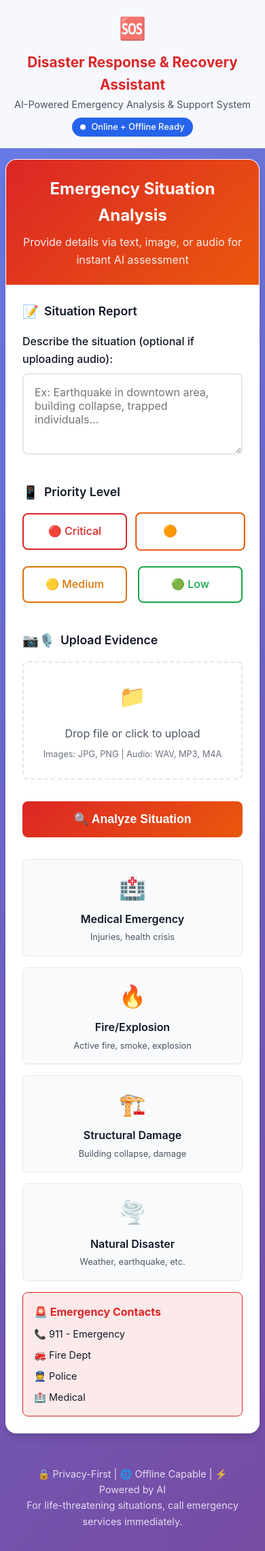
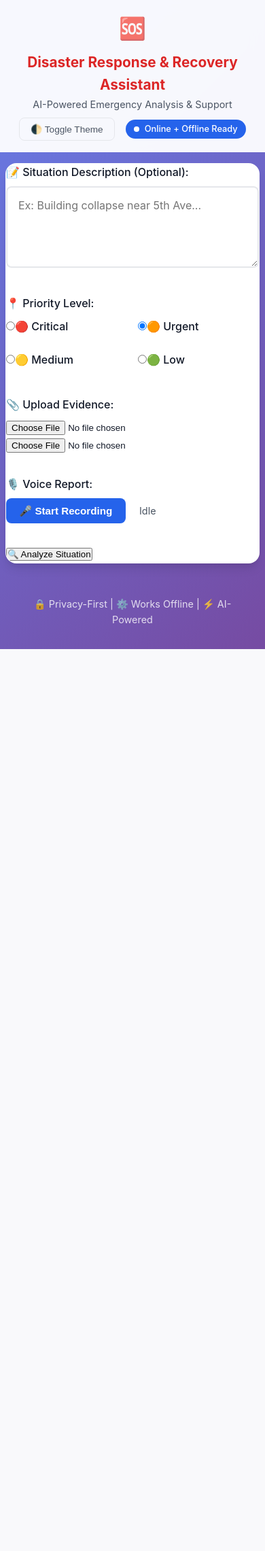
Before and after one commit to rembertdesigns/gemma3n-disaster-assistant, a FastAPI app: page / in a window 390 px wide. Shown: the whole page at 68% size. After the commit the page ends 955 px from the top, so only its background shows below. Run offline with FastAPI, Linux system fonts and the light colour scheme.

Commit message:
✨ Added Whisper voice transcription, mobile UI upgrades, result rendering, dark mode, and audio upload

```diff
--- a/static/css/styles.css
+++ b/static/css/styles.css
@@ -107,6 +107,27 @@
     animation: blink 1.5s infinite;
   }
 
+  .controls {
+    display: flex;
+    gap: 1rem;
+    align-items: center;
+  }
+
+  #toggleThemeBtn {
+    background: none;
+    border: 1px solid var(--border-color);
+    border-radius: 8px;
+    padding: 0.5rem 1rem;
+    font-size: 0.85rem;
+    cursor: pointer;
+    transition: background 0.2s ease;
+    color: var(--text-secondary);
+  }
+
+  #toggleThemeBtn:hover {
+    background: rgba(0, 0, 0, 0.05);
+  }
+
   @keyframes blink {
     0%, 50% { opacity: 1; }
     51%, 100% { opacity: 0.3; }
@@ -162,6 +183,33 @@
 
   .form-container {
     padding: 2rem;
+  }
+
+  #recordBtn {
+    background: var(--info-blue);
+    color: white;
+    padding: 0.6rem 1.2rem;
+    border: none;
+    border-radius: 8px;
+    font-size: 0.95rem;
+    font-weight: 600;
+    cursor: pointer;
+    transition: background 0.2s ease;
+    margin-right: 1rem;
+  }
+
+  #recordBtn:hover {
+    background: #1e40af;
+  }
+
+  #recordStatus {
+    font-size: 0.9rem;
+    color: var(--text-secondary);
+  }
+
+  #playback {
+    margin-top: 1rem;
+    width: 100%;
   }
 
   .form-section {
@@ -533,3 +581,22 @@
       font-size: 2rem;
     }
   }
+
+  [data-theme='dark'] {
+    --light-bg: #1f2937;
+    --card-bg: #111827;
+    --text-primary: #f9fafb;
+    --text-secondary: #9ca3af;
+    --border-color: #374151;
+    --shadow: none;
+    --shadow-lg: none;
+    --neutral-gray: #9ca3af;
+  }
+
+  [data-theme='dark'] body {
+    background: linear-gradient(135deg, #0f172a, #1e293b);
+  }
+
+  [data-theme='dark'] .footer {
+    color: rgba(255, 255, 255, 0.6);
+  }
--- a/templates/index.html
+++ b/templates/index.html
@@ -1,11 +1,11 @@
 <!-- templates/index.html -->
 <!DOCTYPE html>
-<html lang="en">
+<html lang="en" data-theme="light">
 <head>
-  <meta charset="UTF-8">
-  <meta name="viewport" content="width=device-width, initial-scale=1.0">
+  <meta charset="UTF-8" />
+  <meta name="viewport" content="width=device-width, initial-scale=1.0"/>
   <title>Disaster Response & Recovery Assistant</title>
-  <link rel="stylesheet" href="/static/css/styles.css">
+  <link rel="stylesheet" href="/static/css/styles.css" />
 </head>
 <body>
   <header class="header">
@@ -13,8 +13,10 @@
       <div class="logo">🆘</div>
       <div>
         <h1 class="title">Disaster Response & Recovery Assistant</h1>
-        <p class="subtitle">AI-Powered Emergency Analysis & Support System</p>
+        <p class="subtitle">AI-Powered Emergency Analysis & Support</p>
       </div>
+      <div class="controls">
+        <button id="toggleThemeBtn">🌓 Toggle Theme</button>
         <div class="status-bar">
           <div class="status-indicator status-offline">
             <div class="status-dot"></div>
@@ -22,126 +24,49 @@
           </div>
         </div>
       </div>
+    </div>
   </header>
 
   <div class="container">
     <div class="main-card">
-      <div class="card-header">
-        <h2>Emergency Situation Analysis</h2>
-        <p>Provide details via text, image, or audio for instant AI assessment</p>
+      <form id="analysisForm" method="post" action="/analyze" enctype="multipart/form-data">
+        <div class="form-section">
+          <label for="report_text">📝 Situation Description (Optional):</label>
+          <textarea name="report_text" id="report_text" rows="4" placeholder="Ex: Building collapse near 5th Ave..."></textarea>
         </div>
 
-      <div class="form-container">
-        <form id="analysisForm" method="post" action="/analyze" enctype="multipart/form-data">
-          <!-- TEXT INPUT -->
         <div class="form-section">
-            <div class="section-title">
-              <span class="section-icon">📝</span>
-              Situation Report
-            </div>
-            <div class="input-group">
-              <label for="report_text">Describe the situation (optional if uploading audio):</label>
-              <textarea
-                name="report_text"
-                id="report_text"
-                placeholder="Ex: Earthquake in downtown area, building collapse, trapped individuals..."
-              ></textarea>
+          <label>📍 Priority Level:</label>
+          <div class="priority-selector">
+            <label><input type="radio" name="priority" value="critical" />🔴 Critical</label>
+            <label><input type="radio" name="priority" value="urgent" checked />🟠 Urgent</label>
+            <label><input type="radio" name="priority" value="medium" />🟡 Medium</label>
+            <label><input type="radio" name="priority" value="low" />🟢 Low</label>
           </div>
         </div>
 
-          <!-- PRIORITY -->
         <div class="form-section">
-            <div class="section-title">
-              <span class="section-icon">📱</span>
-              Priority Level
-            </div>
-            <div class="priority-selector">
-              <div class="priority-option priority-critical">
-                <input type="radio" name="priority" value="critical" class="priority-input" id="critical">
-                <label for="critical" class="priority-label">🔴 Critical</label>
-              </div>
-              <div class="priority-option priority-urgent">
-                <input type="radio" name="priority" value="urgent" class="priority-input" id="urgent" checked>
-                <label for="urgent" class="priority-label">🟠 Urgent</label>
-              </div>
-              <div class="priority-option priority-medium">
-                <input type="radio" name="priority" value="medium" class="priority-input" id="medium">
-                <label for="medium" class="priority-label">🟡 Medium</label>
-              </div>
-              <div class="priority-option priority-low">
-                <input type="radio" name="priority" value="low" class="priority-input" id="low">
-                <label for="low" class="priority-label">🟢 Low</label>
-              </div>
-            </div>
+          <label>📎 Upload Evidence:</label>
+          <input type="file" name="file" accept=".jpg,.jpeg,.png" />
+          <input type="file" name="audio" id="audioUpload" accept=".wav,.mp3,.m4a" />
         </div>
 
-          <!-- UPLOAD AREA -->
         <div class="form-section">
-            <div class="section-title">
-              <span class="section-icon">📷🎙️</span>
-              Upload Evidence
-            </div>
-            <div class="file-upload-area" id="fileUpload">
-              <div class="upload-icon">📁</div>
-              <div class="upload-text">Drop file or click to upload</div>
-              <div class="file-types">Images: JPG, PNG | Audio: WAV, MP3, M4A</div>
-              <input type="file" name="file" class="file-input" accept=".jpg,.jpeg,.png" id="fileInput">
-              <input type="file" name="audio" class="file-input" accept=".wav,.mp3,.m4a" id="audioInput">
-            </div>
+          <label>🎙️ Voice Report:</label>
+          <button type="button" id="recordBtn">🎤 Start Recording</button>
+          <span id="recordStatus">Idle</span>
+          <audio id="playback" controls style="display:none;"></audio>
         </div>
 
-          <!-- SUBMIT -->
-          <button type="submit" class="analyze-button" id="analyzeBtn">
-            <div class="button-content">
-              <div class="loading-spinner" id="loadingSpinner"></div>
-              <span id="buttonText">🔍 Analyze Situation</span>
-            </div>
-          </button>
+        <button type="submit" id="analyzeBtn">🔍 Analyze Situation</button>
       </form>
-
-        <!-- QUICK ACTIONS -->
-        <div class="quick-actions">
-          <div class="quick-action" onclick="setQuickReport('medical')">
-            <div class="quick-action-icon">🏥</div>
-            <div class="quick-action-title">Medical Emergency</div>
-            <div class="quick-action-desc">Injuries, health crisis</div>
-          </div>
-          <div class="quick-action" onclick="setQuickReport('fire')">
-            <div class="quick-action-icon">🔥</div>
-            <div class="quick-action-title">Fire/Explosion</div>
-            <div class="quick-action-desc">Active fire, smoke, explosion</div>
-          </div>
-          <div class="quick-action" onclick="setQuickReport('structural')">
-            <div class="quick-action-icon">🏗️</div>
-            <div class="quick-action-title">Structural Damage</div>
-            <div class="quick-action-desc">Building collapse, damage</div>
-          </div>
-          <div class="quick-action" onclick="setQuickReport('natural')">
-            <div class="quick-action-icon">🌪️</div>
-            <div class="quick-action-title">Natural Disaster</div>
-            <div class="quick-action-desc">Weather, earthquake, etc.</div>
-          </div>
     </div>
 
-        <!-- EMERGENCY CONTACTS -->
-        <div class="emergency-contacts">
-          <h3>🚨 Emergency Contacts</h3>
-          <div class="contacts-grid">
-            <div class="contact-item">📞 911 - Emergency</div>
-            <div class="contact-item">🚒 Fire Dept</div>
-            <div class="contact-item">👮 Police</div>
-            <div class="contact-item">🏥 Medical</div>
-          </div>
-        </div>
-      </div>
-    </div>
-
-    <!-- RESULTS CARD -->
     {% if result %}
-    <div class="result-card">
+    <div class="result-card" id="resultCard">
       <h2>📊 AI Situation Assessment</h2>
       {% if result.error %}
-        <p class="result-error"><strong>Error:</strong> {{ result.error }}</p>
+        <p><strong>Error:</strong> {{ result.error }}</p>
       {% else %}
         <p><strong>Type:</strong> {{ result.type|capitalize }}</p>
         {% if result.type == 'image' %}
@@ -153,80 +78,69 @@
         {% endif %}
       {% endif %}
     </div>
+    <script>document.getElementById('resultCard').scrollIntoView({ behavior: 'smooth' });</script>
     {% endif %}
   </div>
 
-  <!-- FOOTER -->
   <footer class="footer">
-    <p>🔒 Privacy-First | 🌐 Offline Capable | ⚡ Powered by AI</p>
-    <p>For life-threatening situations, call emergency services immediately.</p>
+    <p>🔒 Privacy-First | ⚙️ Works Offline | ⚡ AI-Powered</p>
   </footer>
 
-  <!-- SCRIPTS -->
   <script>
-    const fileUpload = document.getElementById('fileUpload');
-    const fileInput = document.getElementById('fileInput');
-    const analyzeBtn = document.getElementById('analyzeBtn');
-    const loadingSpinner = document.getElementById('loadingSpinner');
-    const buttonText = document.getElementById('buttonText');
+    // Theme toggle
+    const themeBtn = document.getElementById('toggleThemeBtn');
+    themeBtn.addEventListener('click', () => {
+      const html = document.documentElement;
+      const current = html.getAttribute('data-theme');
+      const next = current === 'dark' ? 'light' : 'dark';
+      html.setAttribute('data-theme', next);
+      localStorage.setItem('theme', next);
+    });
 
-    fileUpload.addEventListener('dragover', (e) => {
-      e.preventDefault();
-      fileUpload.classList.add('dragover');
-    });
-    fileUpload.addEventListener('dragleave', () => {
-      fileUpload.classList.remove('dragover');
-    });
-    fileUpload.addEventListener('drop', (e) => {
-      e.preventDefault();
-      fileUpload.classList.remove('dragover');
-      const files = e.dataTransfer.files;
-      if (files.length > 0) {
-        if (files[0].type.startsWith("audio")) {
-          document.getElementById('audioInput').files = files;
+    // Load saved theme
+    const savedTheme = localStorage.getItem('theme');
+    if (savedTheme) document.documentElement.setAttribute('data-theme', savedTheme);
+
+    // Voice recording
+    const recordBtn = document.getElementById('recordBtn');
+    const recordStatus = document.getElementById('recordStatus');
+    const audioUpload = document.getElementById('audioUpload');
+    const playback = document.getElementById('playback');
+
+    let mediaRecorder;
+    let audioChunks = [];
+
+    recordBtn.addEventListener('click', async () => {
+      if (recordBtn.textContent.includes("Stop")) {
+        mediaRecorder.stop();
+        recordBtn.textContent = "🎤 Start Recording";
+        recordStatus.textContent = "Processing...";
       } else {
-          fileInput.files = files;
-        }
-        updateFileUploadText(files[0].name);
+        const stream = await navigator.mediaDevices.getUserMedia({ audio: true });
+        mediaRecorder = new MediaRecorder(stream);
+        audioChunks = [];
+
+        mediaRecorder.ondataavailable = e => audioChunks.push(e.data);
+        mediaRecorder.onstop = () => {
+          const blob = new Blob(audioChunks, { type: 'audio/webm' });
+          const file = new File([blob], "voice_input.webm", { type: 'audio/webm' });
+
+          const dt = new DataTransfer();
+          dt.items.add(file);
+          audioUpload.files = dt.files;
+
+          playback.src = URL.createObjectURL(blob);
+          playback.style.display = 'block';
+          recordStatus.textContent = "Recorded";
+        };
+
+        mediaRecorder.start();
+        recordBtn.textContent = "⏹ Stop Recording";
+        recordStatus.textContent = "Recording...";
       }
     });
-    fileInput.addEventListener('change', (e) => {
-      if (e.target.files.length > 0) {
-        updateFileUploadText(e.target.files[0].name);
-      }
-    });
-    document.getElementById('audioInput').addEventListener('change', (e) => {
-      if (e.target.files.length > 0) {
-        updateFileUploadText(e.target.files[0].name);
-      }
-    });
-    function updateFileUploadText(filename) {
-      const uploadText = fileUpload.querySelector('.upload-text');
-      uploadText.textContent = `Selected: ${filename}`;
-      uploadText.style.color = '#16a34a';
-    }
-    document.getElementById('analysisForm').addEventListener('submit', (e) => {
-      analyzeBtn.classList.add('processing');
-      loadingSpinner.style.display = 'block';
-      buttonText.textContent = 'Analyzing...';
-      analyzeBtn.disabled = true;
-    });
-    function setQuickReport(type) {
-      const textarea = document.getElementById('report_text');
-      const templates = {
-        medical: 'Medical emergency reported at [LOCATION]. Injured persons: [NUMBER]. Immediate medical aid required.',
-        fire: 'Fire reported at [LOCATION]. Smoke and flames visible. Evacuation required. People in danger: [NUMBER].',
-        structural: 'Building collapse reported at [LOCATION]. People possibly trapped: [NUMBER]. Debris blocking access.',
-        natural: 'Natural disaster at [LOCATION]. Event: [EARTHQUAKE/FLOOD]. People affected: [NUMBER]. Infrastructure damage: [BRIEFLY DESCRIBE].'
-      };
-      textarea.value = templates[type];
-      textarea.focus();
-      if (type === 'medical' || type === 'fire') {
-        document.getElementById('critical').checked = true;
-      } else {
-        document.getElementById('urgent').checked = true;
-      }
-    }
+
+    // Offline indicator
     function updateConnectionStatus() {
       const indicator = document.querySelector('.status-indicator');
       if (navigator.onLine) {
```
Lines whose indentation alone changed are shown as unchanged.
